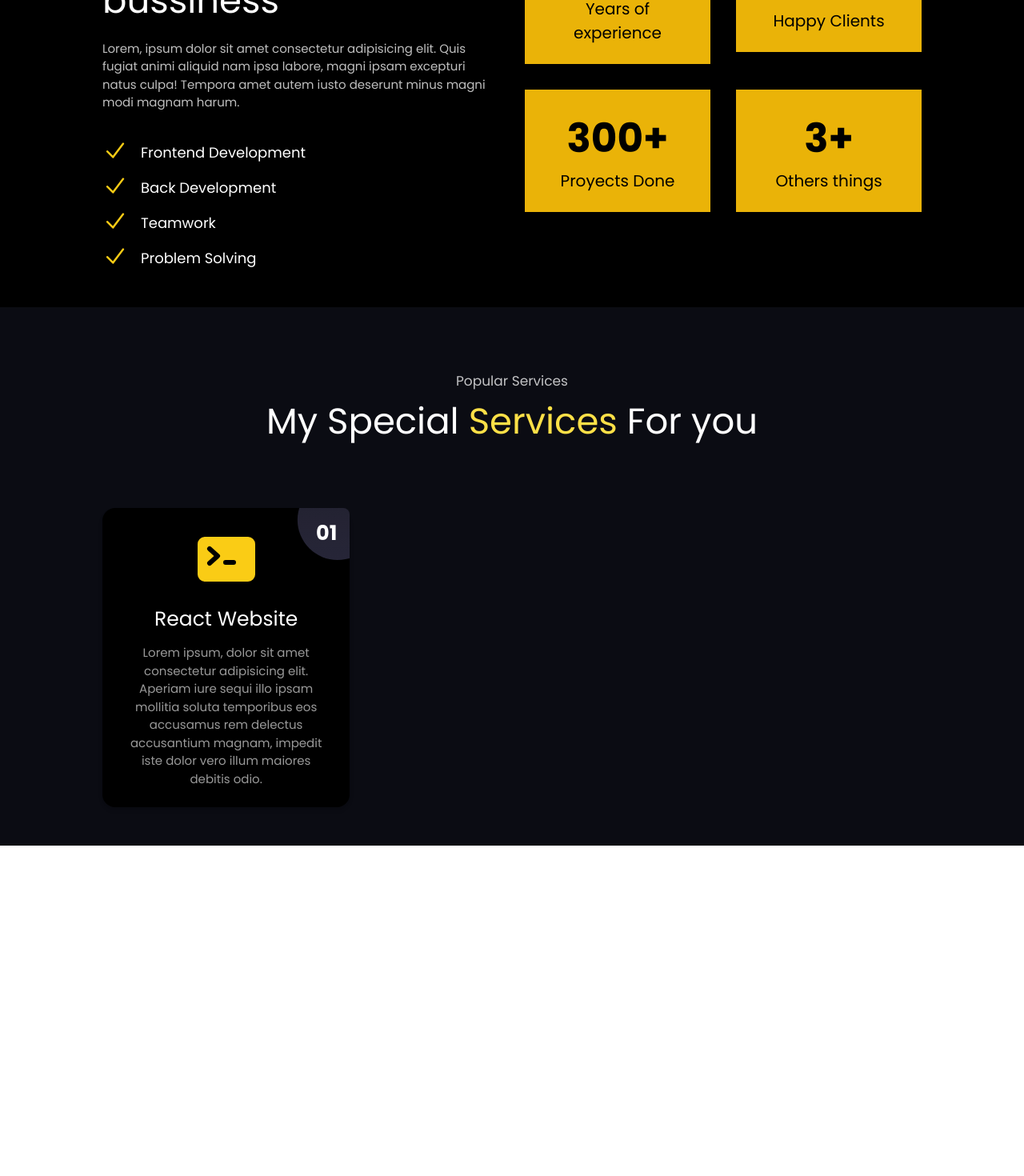
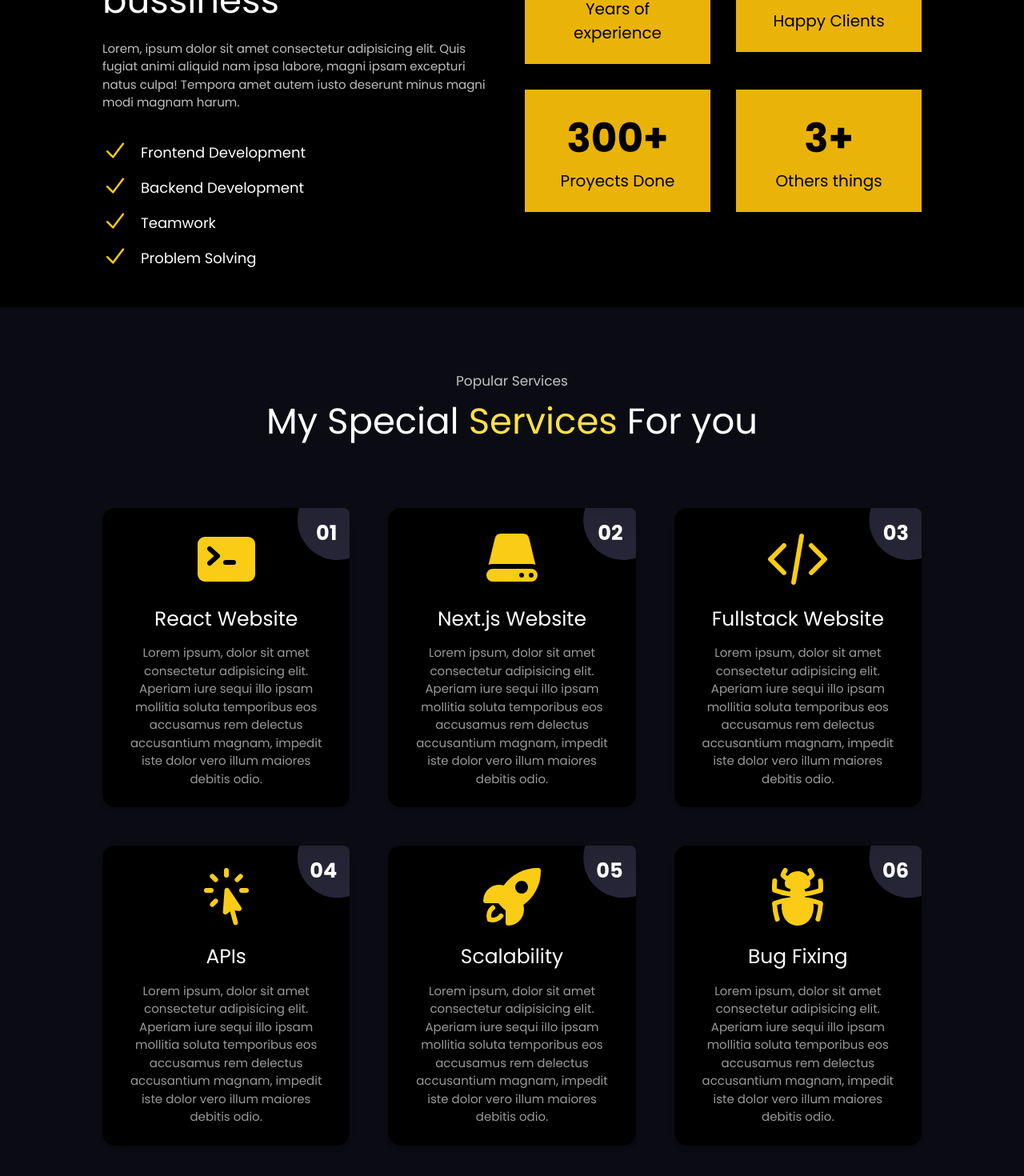
Before and after one commit to gaspym97/myPortfolio, a Next.js app: page / in a window 1280 px wide. Shown: the part 1038-2508 px from the top of the page at 80% size. Before the commit the page ends 2095 px from the top, so only its background shows below. Built offline with nearby package versions, Linux system fonts and the light colour scheme.

Commit message:
services done

```diff
--- a/components/AboutMe.tsx
+++ b/components/AboutMe.tsx
@@ -18,7 +18,7 @@ function AboutMe() {
                         </div>
                         <div className='flex items-end space-x-4'>
                             <CheckIcon className='w-[2rem] h-[2rem] text-yellow-400' />
-                            <p className='text-[18px] text-white'>Back Development</p>
+                            <p className='text-[18px] text-white'>Backend Development</p>
                         </div>
                         <div className='flex items-end space-x-4'>
                             <CheckIcon className='w-[2rem] h-[2rem] text-yellow-400' />
--- a/components/Services.tsx
+++ b/components/Services.tsx
@@ -14,6 +14,21 @@ function Services() {
                 <div>
                     <ServiceCard title="React Website" num="01" />
                 </div>
+                <div>
+                    <ServiceCard title="Next.js Website" num="02" />
+                </div>
+                <div>
+                    <ServiceCard title="Fullstack Website" num="03" />
+                </div>
+                <div>
+                    <ServiceCard title="APIs" num="04" />
+                </div>
+                <div>
+                    <ServiceCard title="Scalability" num="05" />
+                </div>
+                <div>
+                    <ServiceCard title="Bug Fixing" num="06" />
+                </div>
             </div>
         </div>
     )
```
